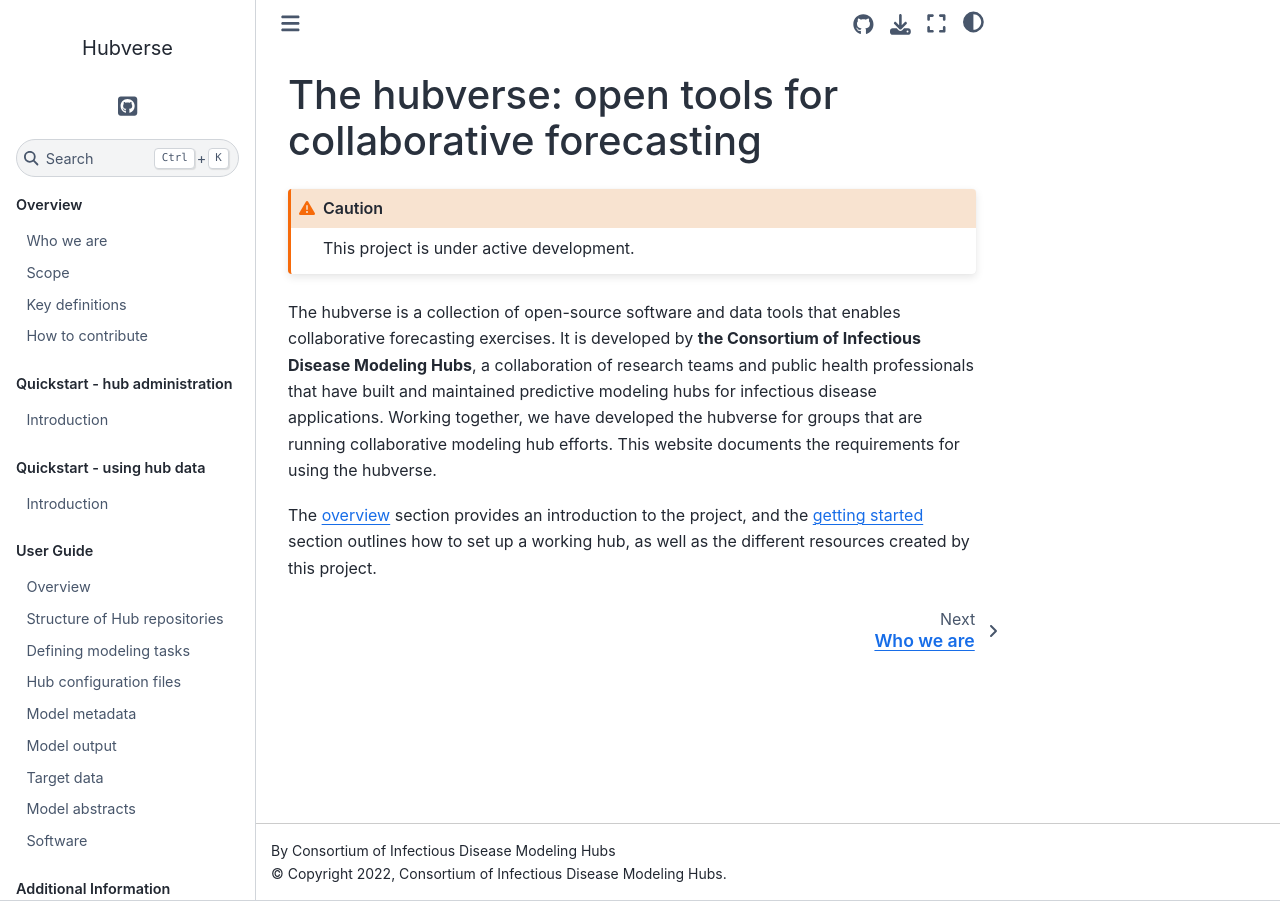
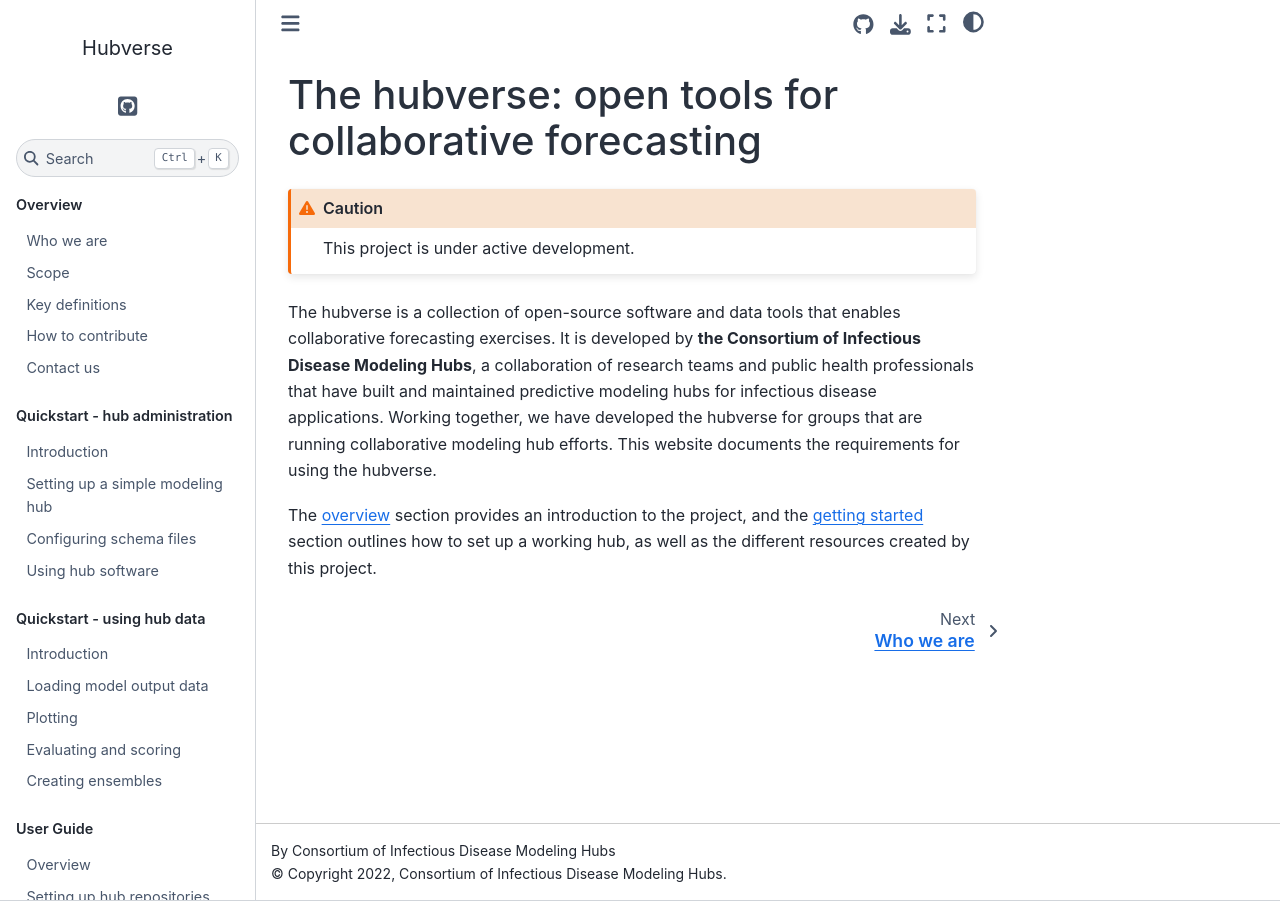
Before and after one commit to hubverse-org/hubDocs, a Sphinx documentation site: the page built from docs/source/index.md, in a window 1280 px wide. Built offline with Sphinx 7.4.7 and the Sphinx Book theme 1.1.4, drawn with Linux system fonts in a browser that asks for light colours; pages that are not in the unit, such as notebooks, are missing from menus; some of the changed lines change nothing that is shown.

Commit message:
TOC with complete skeleton pages

````diff
--- a/docs/source/index.md
+++ b/docs/source/index.md
@@ -19,6 +19,7 @@
 overview/scope.md
 overview/definitions.md
 overview/contribute.md
+overview/contact.md
 ```
 
 ```{toctree}
@@ -26,6 +27,9 @@
 :caption: Quickstart - hub administration
 :hidden:
 quickstart_hub_admin/intro.md
+quickstart_hub_admin/setting-up.md
+quickstart_hub_admin/shema-config.md
+quickstart_hub_admin/using-software.md
 ```
 
 ```{toctree}
@@ -33,6 +37,10 @@
 :caption: Quickstart - using hub data
 :hidden:
 quickstart_hub_data/intro.md
+quickstart_hub_data/loading-output.md
+quickstart_hub_data/plotting.md
+quickstart_hub_data/evaluate-score.md
+quickstart_hub_data/creating-ensembles.md
 ```
 
 ```{toctree}
@@ -40,6 +48,8 @@
 :caption: User Guide
 :hidden:
 user_guide/intro-data-formats.md
+user_guide/prerequisites.md
+user_guide/setting-repos.md
 user_guide/hub-structure.md
 user_guide/tasks.md
 user_guide/hub-config.md
@@ -47,6 +57,7 @@
 user_guide/model-output.md
 user_guide/target-data.md
 user_guide/model-abstracts.md
+user_guide/examples.md
 user_guide/software.md
 ```
 
@@ -54,6 +65,8 @@
 :maxdepth: 2
 :caption: Additional Information
 :hidden:
+more_info/getting-help.md
+more_info/release-notes.md
 more_info/presentations.md
-more_info/getting_help.md
+more_info/future.md
 ```
````
